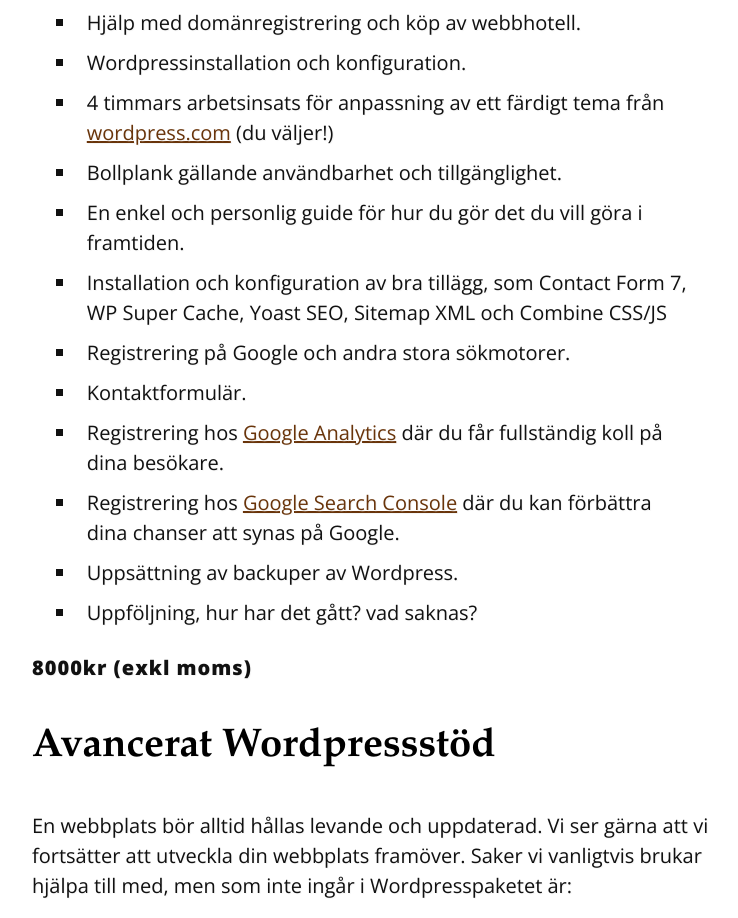
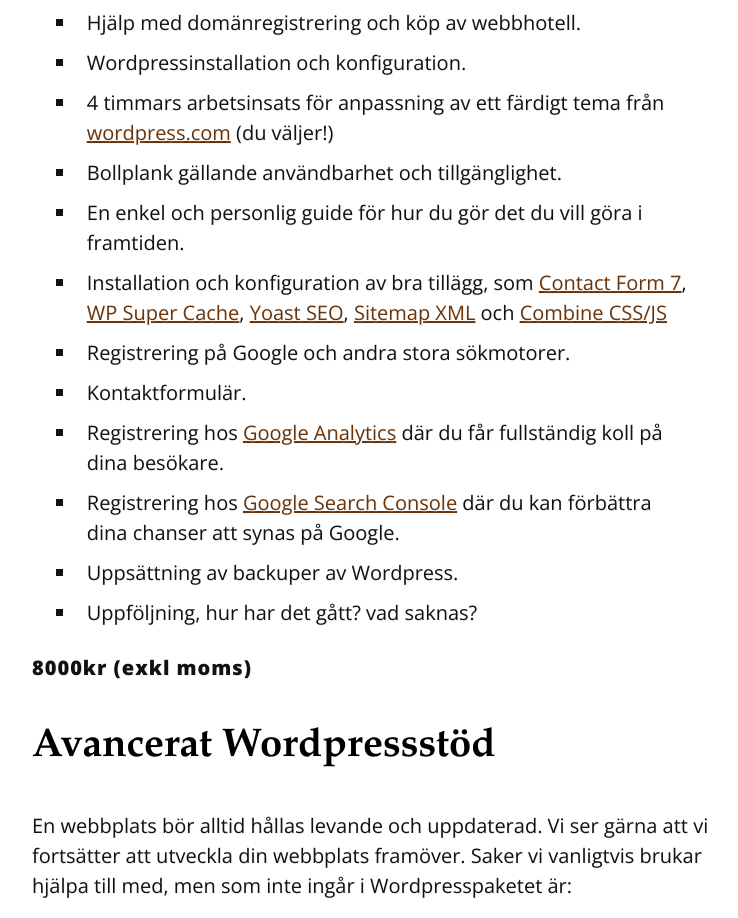
Before and after one commit to tonygustafsson/satsuma-studios, a plain HTML site: page index.html in a window 1280 px wide. Shown: the part 2137-3055 px from the top of the page, without its empty margins (416-1154 px from the left). Drawn offline with nearby package versions, Linux system fonts and the light colour scheme.

Commit message:
Just some fixes

```diff
--- a/index.html
+++ b/index.html
@@ -122,7 +122,11 @@
 					<li>4 timmars arbetsinsats för anpassning av ett färdigt tema från <a href="http://www.wordpress.com">wordpress.com</a> (du väljer!)</li>
 					<li>Bollplank gällande användbarhet och tillgänglighet.</li>
 					<li>En enkel och personlig guide för hur du gör det du vill göra i framtiden.</li>
-					<li>Installation och konfiguration av bra tillägg, som Contact Form 7, WP Super Cache, Yoast SEO, Sitemap XML och Combine CSS/JS</li>
+					<li>Installation och konfiguration av bra tillägg, som <a href="https://wordpress.org/plugins/contact-form-7/">Contact Form 7</a>,
+					<a href="https://sv.wordpress.org/plugins/wp-super-cache/">WP Super Cache</a>,
+					<a href="https://yoast.com/wordpress/plugins/seo/">Yoast SEO</a>,
+					<a href="https://sv.wordpress.org/plugins/google-sitemap-generator/">Sitemap XML</a> och
+					<a href="https://sv.wordpress.org/plugins/combine-js/">Combine CSS/JS</a></li>
 					<li>Registrering på Google och andra stora sökmotorer.</li>
 					<li>Kontaktformulär.</li>
 					<li>Registrering hos <a href="http://www.google.com/analytics/">Google Analytics</a> där du får fullständig koll på dina besökare.</li>
@@ -163,6 +167,7 @@
 				<p>
 					Vi håller naturligtvis inte bara på med Wordpress, utan kan utveckla från grunden uppåt, men gör det oftast i PHP, med
 					eller utan ett ramverk (oftast CodeIgniter eller vårt egenutvecklade <a href="https://github.com/tonygustafsson/opusframe">OpusFrame</a>).
+					Vi erbjuder även kringtjänster, så som webbanalyser (Google Analytics), usabilitygranskning och marknadsföring i form av AdWords och AdSense.
 				</p>
 
 				<p>
--- a/style.css
+++ b/style.css
@@ -274,6 +274,7 @@
 	min-width: 100%;
 	max-width: 100%;
 	-webkit-clip-path: polygon(50% 100%, 100% 80%, 100% 0, 0 0, 0 80%);
+	-moz-clip-path: polygon(50% 100%, 100% 80%, 100% 0, 0 0, 0 80%);
 	clip-path: polygon(50% 100%, 100% 80%, 100% 0, 0 0, 0 80%);
 }
 
```
